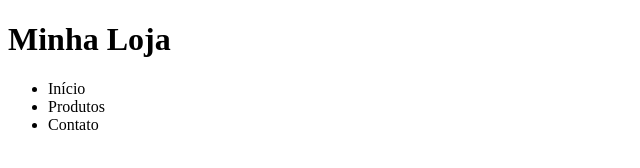
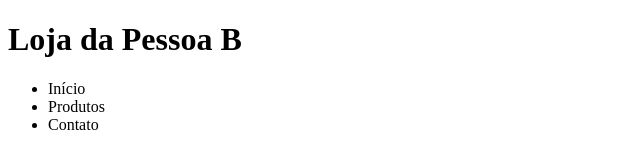
Before and after one commit to TORRESMINH0/desafio-trunk-based, a plain HTML site: page index.html in a window 1280 px wide. Shown: the whole page, without its empty margins (0-640 px from the left). Drawn offline with Linux system fonts and the light colour scheme.

Commit message:
Update page title in index.html

```diff
--- a/index.html
+++ b/index.html
@@ -2,7 +2,7 @@
 <html lang="pt-BR">
 <head><meta charset="UTF-8"><title>Minha Loja</title></head>
 <body>
-  <h1 id="titulo">Minha Loja</h1>
+  <h1 id="titulo">Loja da Pessoa B</h1>
   <ul id="menu"></ul>
   <script src="app.js"></script>
 </body>
```
